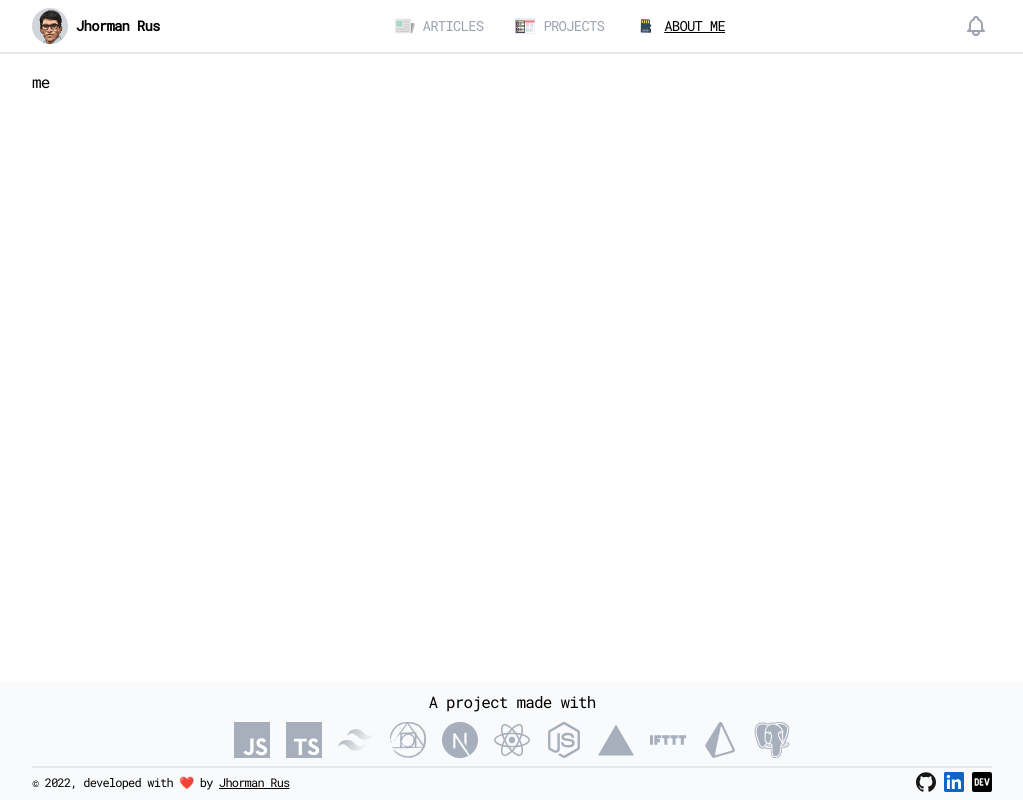
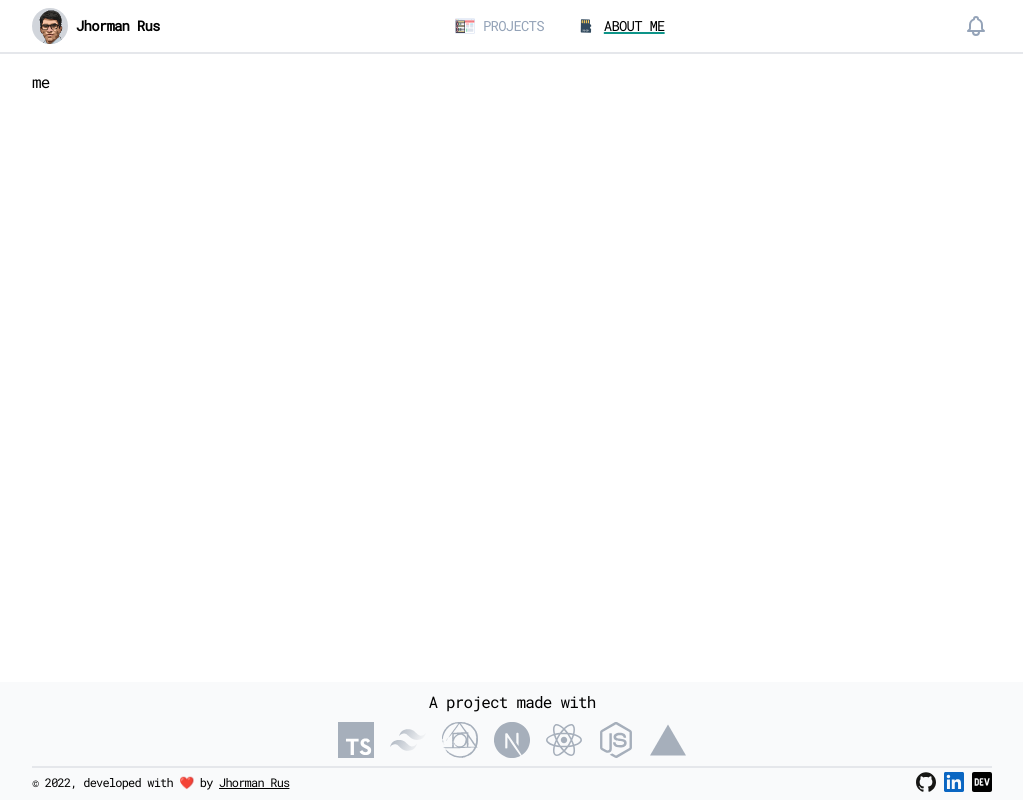
Before and after one commit to qhariN/my-portfolio, a Next.js app: page /me in a window 1280 px wide. Shown: the whole page, without its empty margins (128-1151 px from the left). Built offline with nearby package versions, Linux system fonts and the light colour scheme.

Commit message:
Set visible attr in projects and hide unnecesary elements

```diff
--- a/src/components/CardProject.tsx
+++ b/src/components/CardProject.tsx
@@ -11,6 +11,11 @@ interface Props {
 
 export default function CardProject ({ project, priority }: Props) {
   const [repository, setRepository] = useState<Repository>()
+  const [hasImages, setHasImages] = useState<boolean>(false)
+
+  useEffect(() => {
+    setHasImages(project.images.length > 0)
+  }, [project.images])
 
   useEffect(() => {
     sRepository.byName(project.github_name)
@@ -21,13 +26,15 @@ export default function CardProject ({ project, priority }: Props) {
 
   return (
     <div className='flex flex-col border-2 rounded-xl overflow-hidden'>
-      <div className="relative w-full pt-[56.25%]">
-        <Image src={project.images[0]} layout="fill" objectFit="cover" priority={priority} alt="desc" draggable="false" />
-      </div>
-      <div className="flex-grow flex flex-col p-4 pt-3">
+      {hasImages && (
+        <div className="relative w-full pt-[56.25%]">
+          <Image src={project.images[0]} layout="fill" objectFit="cover" priority={priority} alt="desc" draggable="false" />
+        </div>
+      )}
+      <div className={`flex-grow flex flex-col p-4 pt-3 ${hasImages && 'border-t-2'}`}>
         <h1 className="text-md font-bold">{project.name}</h1>
         <p className="text-sm flex-grow">{repository?.description}</p>
-        <div className="break-words space-x-2 text-xs text-gray-400">
+        <div className="break-words space-x-2 text-xs text-slate-400">
           {repository?.topics.map(topic => (
             <a key={topic}>#{topic}</a>
           ))}
--- a/src/components/layout/Footer/index.tsx
+++ b/src/components/layout/Footer/index.tsx
@@ -1,7 +1,6 @@
 import Image from "next/image";
 
 const technologies = [
-  { name: 'Javascript', icon: 'javascript.svg' },
   { name: 'Typescript', icon: 'typescript.svg' },
   { name: 'Tailwind CSS', icon: 'tailwindcss.svg' },
   { name: 'PostCss', icon: 'postcss.svg' },
@@ -9,9 +8,6 @@ const technologies = [
   { name: 'React', icon: 'react.svg' },
   { name: 'Node.js', icon: 'nodejs.svg' },
   { name: 'Vercel', icon: 'vercel.svg' },
-  { name: 'IFTTT', icon: 'ifttt.svg' },
-  { name: 'Prisma', icon: 'prisma.svg' },
-  { name: 'PostgreSQL', icon: 'postgresql.svg' }
 ]
 
 const socials = [
--- a/src/components/layout/Navbar/index.tsx
+++ b/src/components/layout/Navbar/index.tsx
@@ -4,7 +4,7 @@ import Link from "next/link";
 import { useRouter } from "next/router";
 
 const navigation = [
-  { name: 'Articles', href: '/blog', icon: 'article.svg' },
+  // { name: 'Articles', href: '/blog', icon: 'article.svg' },
   { name: 'Projects', href: '/projects', icon: 'coding.svg' },
   { name: 'About me', href: '/me', icon: 'sd-card.svg' }
 ]
@@ -46,10 +46,10 @@ export default function Navbar () {
               </Link>
               <div className="flex-1 flex items-center justify-center sm:items-stretch">
                 <div className="hidden sm:block">
-                  <div className="flex space-x-2 text-sm text-gray-400 uppercase">
+                  <div className="flex space-x-2 text-sm text-slate-400 uppercase">
                     {navigation.map(item => (
                       <Link key={item.name} href={item.href}>
-                        <a className={activeLink(item.href) ? 'flex items-center gap-2 text-black underline px-3 py-2' : 'flex items-center gap-2 hover:underline px-3 py-2'} aria-current={activeLink(item.href) ? 'page' : undefined}>
+                        <a className={activeLink(item.href) ? 'flex items-center gap-2 text-black underline decoration-teal-600 decoration-2 px-3 py-2' : 'flex items-center gap-2 hover:underline px-3 py-2'} aria-current={activeLink(item.href) ? 'page' : undefined}>
                           <div className="h-5 w-5 relative">
                             <Image src={`/svg/${item.icon}`} alt={item.name} layout="fill" />
                           </div>
@@ -61,7 +61,7 @@ export default function Navbar () {
                 </div>
               </div>
               <div className="flex items-center">
-                <button type="button" className="p-1 text-gray-400 hover:text-black">
+                <button type="button" className="p-1 text-slate-400 hover:text-black">
                   <span className="sr-only">View notifications</span>
                   <svg className="h-6 w-6" xmlns="http://www.w3.org/2000/svg" fill="none" viewBox="0 0 24 24" stroke="currentColor" aria-hidden="true">
                     <path strokeLinecap="round" strokeLinejoin="round" strokeWidth="2" d="M15 17h5l-1.405-1.405A2.032 2.032 0 0118 14.158V11a6.002 6.002 0 00-4-5.659V5a2 2 0 10-4 0v.341C7.67 6.165 6 8.388 6 11v3.159c0 .538-.214 1.055-.595 1.436L4 17h5m6 0v1a3 3 0 11-6 0v-1m6 0H9" />
@@ -72,7 +72,7 @@ export default function Navbar () {
           </div>
           {/* Mobile menu */}
           <Disclosure.Panel className="sm:hidden">
-            <div className="px-2 pb-2 space-y-1 text-sm text-gray-400 uppercase">
+            <div className="px-2 pb-2 space-y-1 text-sm text-slate-400 uppercase">
               {navigation.map(item => (
                 <Link key={item.name} href={item.href} passHref>
                   <a className={`flex items-center gap-2 ${activeLink(item.href) ? 'text-black underline px-3 py-2 ' : 'hover:underline px-3 py-2'}`} aria-current={activeLink(item.href) ? 'page' : undefined}>
--- a/src/models/project.ts
+++ b/src/models/project.ts
@@ -3,4 +3,5 @@ export interface Project {
   github_name: string
   images:      string[]
   demo:        boolean
+  visible:     boolean
 }
```
